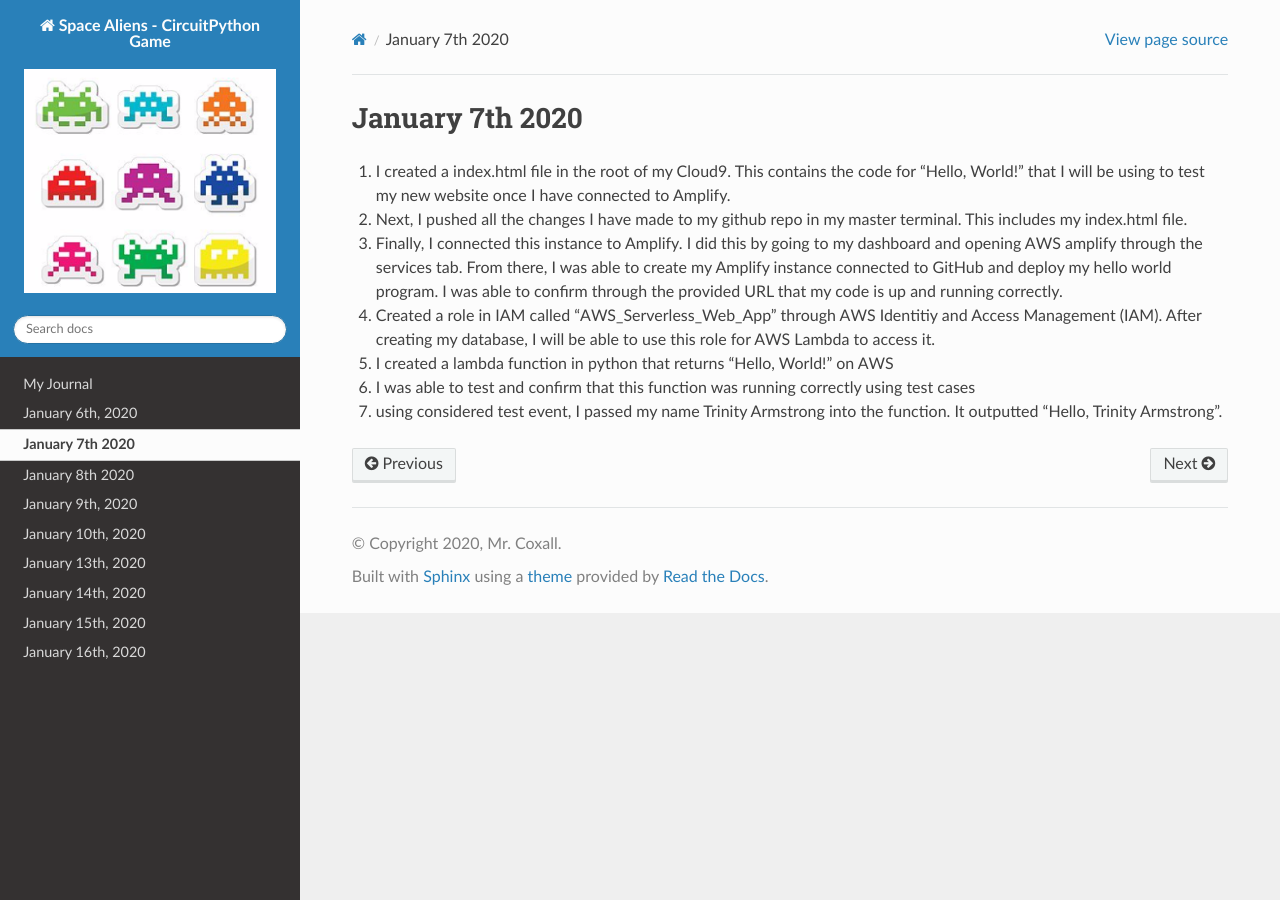
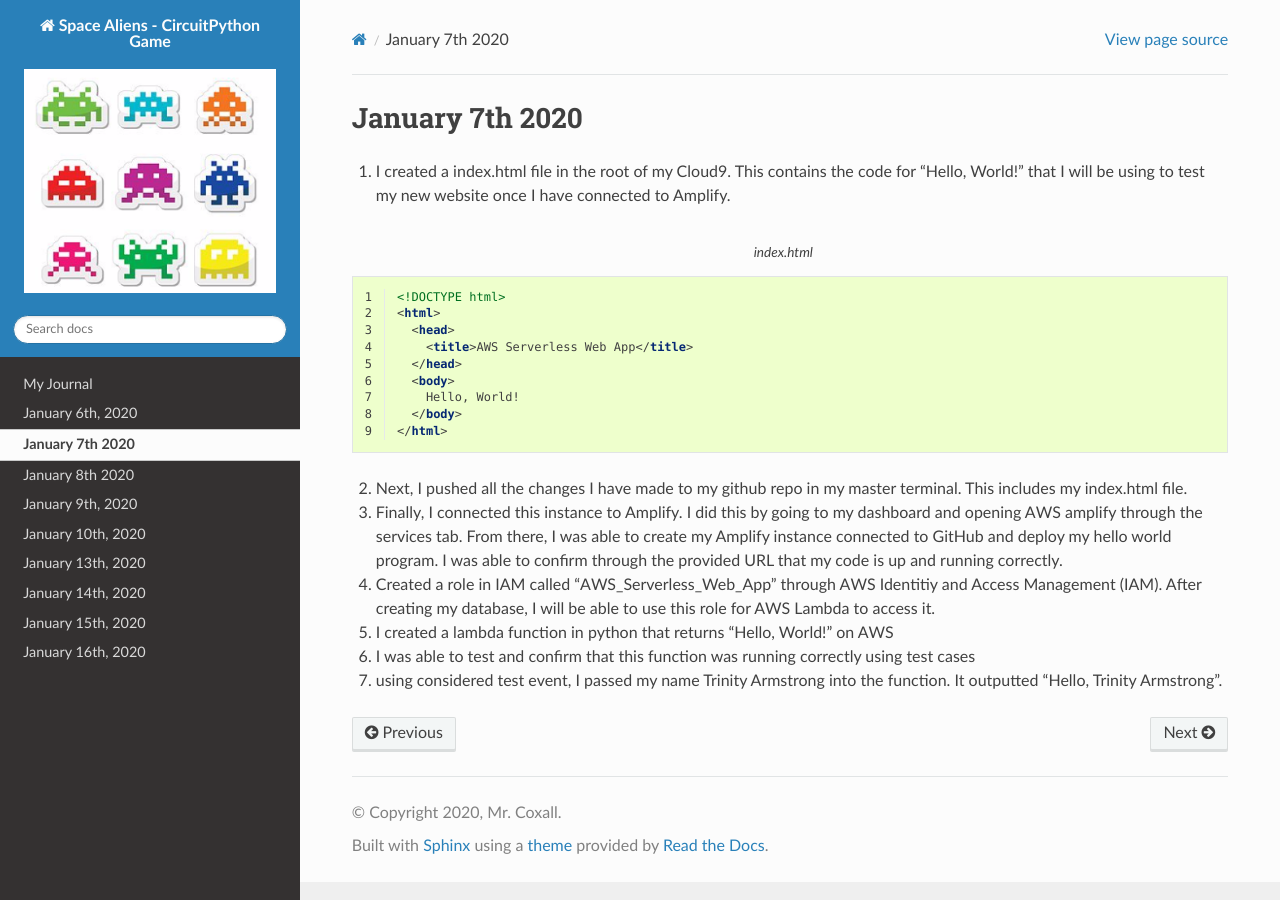
Before and after one commit to MotherTeresaHS/ICS3U-2019-Group16, a Sphinx documentation site: the page built from docs/jan7/index.rst, in a window 1280 px wide. Built offline with Sphinx 7.4.7 and the Read the Docs theme 2.0.0, drawn with Linux system fonts in a browser that asks for light colours; pages that are not in the unit, such as notebooks, are missing from menus.

Commit message:
readthedocs

```diff
--- a/docs/jan7/index.rst
+++ b/docs/jan7/index.rst
@@ -2,6 +2,20 @@
 January 7th 2020
 ================
 1. I created a index.html file in the root of my Cloud9. This contains the code for "Hello, World!" that I will be using to test my new website once I have connected to Amplify.
+
+.. code-block:: html
+	:linenos:
+	:caption: index.html
+
+	<!DOCTYPE html>
+	<html>
+	  <head>
+	    <title>AWS Serverless Web App</title>
+	  </head>
+	  <body>
+	    Hello, World!
+	  </body>
+	</html>
 
 2. Next, I pushed all the changes I have made to my github repo in my master terminal. This includes my index.html file.
 
```
Also changed, not shown: docs/jan6/index.rst (+8 -0 lines), docs/jan20/index.html (added).
